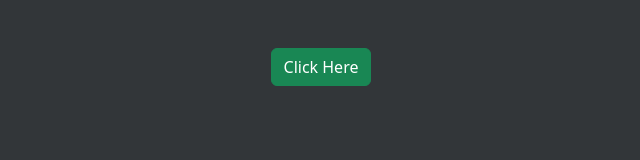
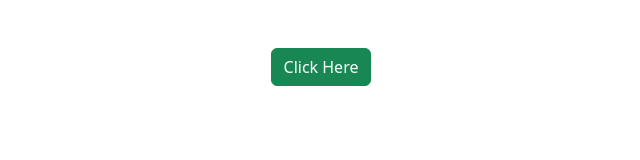
Before and after one commit to arman9022/laravel_course_outline, a plain HTML site: page index.html in a window 1280 px wide. Shown: the whole page, without its empty margins (319-959 px from the left). Drawn offline with nearby package versions, Linux system fonts and the light colour scheme.

Commit message:
Update index.html

```diff
--- a/index.html
+++ b/index.html
@@ -7,7 +7,7 @@
     <link rel="shortcut icon" href="https://media.licdn.com/dms/image/C5603AQErp8fHCsajDg/profile-displayphoto-shrink_800_800/0/1616003116213?e=2147483647&v=beta&t=XK8btRdC7M7p5yKkv9mTO-TKneCIybpLeeZQpwkYa8g" type="image/x-icon">
     <link href="https://cdn.jsdelivr.net/npm/bootstrap@5.3.0-alpha3/dist/css/bootstrap.min.css" rel="stylesheet" integrity="sha384-KK94CHFLLe+nY2dmCWGMq91rCGa5gtU4mk92HdvYe+M/SXH301p5ILy+dN9+nJOZ" crossorigin="anonymous">
   </head>
-  <body style="background: #323639;">
+  <body>
     <div class="container-fluid">
         <div class="row pt-5">
             <div class="col-12 text-center">
```
